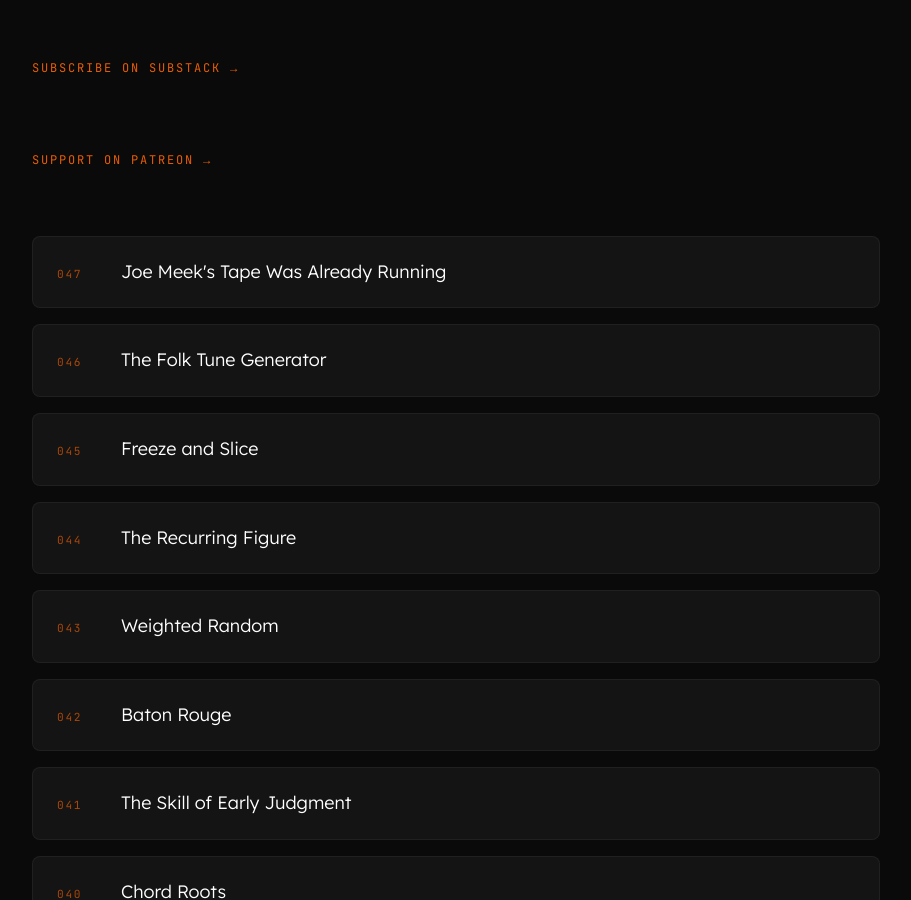
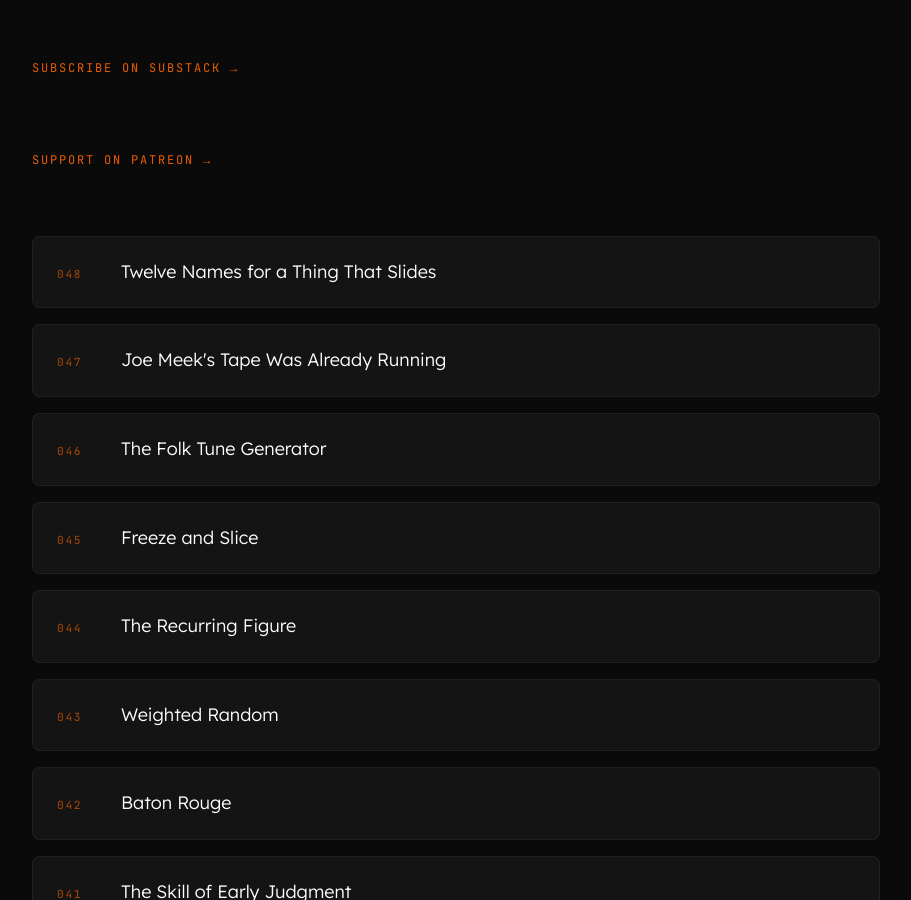
Before and after one commit to folk-sequence/folk-sequence.github.io, a Jekyll site: the page built from index.md, in a window 1280 px wide and 900 px high, scrolled down 582 px. Shown: the whole window, without its empty margins (184-1095 px from the left). Built offline with Jekyll 4.4.1, drawn with Linux system fonts in a browser that asks for light colours.

Commit message:
Add episode 048 to homepage episode list
Co-Authored-By: Claude Opus 4.7 (1M context) <noreply@anthropic.com>

```diff
--- a/index.md
+++ b/index.md
@@ -13,6 +13,7 @@ description: "Companion essays for the Folk Sequence daily Bitwig music producti
 <p class="intro-watch"><a href="https://www.patreon.com/cw/FolkSequence" target="_blank" rel="noopener">Support on Patreon →</a></p>
 
 <ul class="episode-list">
+  <li><a href="/048-twelve-names-for-a-thing-that-slides/"><span class="ep-num">048</span><span class="ep-title">Twelve Names for a Thing That Slides</span></a></li>
   <li><a href="/047-joe-meeks-tape-was-already-running/"><span class="ep-num">047</span><span class="ep-title">Joe Meek's Tape Was Already Running</span></a></li>
   <li><a href="/046-the-folk-tune-generator/"><span class="ep-num">046</span><span class="ep-title">The Folk Tune Generator</span></a></li>
   <li><a href="/045-freeze-and-slice/"><span class="ep-num">045</span><span class="ep-title">Freeze and Slice</span></a></li>
```
